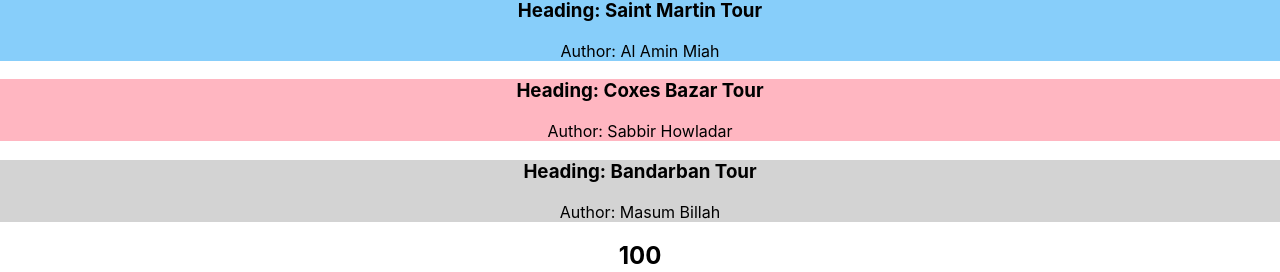
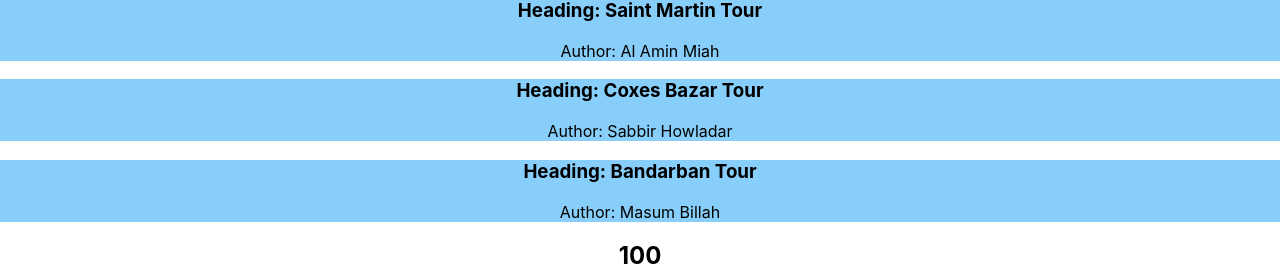
Before and after one commit to AlAminMiah4274/reactConceptPractice, a React (Create React App) app: page / in a window 1280 px wide. Shown: the part 235-507 px from the top of the page. Built offline with nearby package versions, Linux system fonts and the light colour scheme; no server answers.

Commit message:
done some changes

```diff
--- a/src/App.js
+++ b/src/App.js
@@ -23,34 +23,16 @@ const Blog = () => {
   return (
     <div>
       <h1>Parent Blog</h1>
-      <BlogOne heading={'Saint Martin Tour'} author={'Al Amin Miah'}></BlogOne>
-      <BlogTwo heading={'Coxes Bazar Tour'} author={'Sabbir Howladar'}></BlogTwo>
-      <BlogThree heading={'Bandarban Tour'} author={'Masum Billah'}></BlogThree>
+      <BlogDescription heading={'Saint Martin Tour'} author={'Al Amin Miah'}></BlogDescription>
+      <BlogDescription heading={'Coxes Bazar Tour'} author={'Sabbir Howladar'}></BlogDescription>
+      <BlogDescription heading={'Bandarban Tour'} author={'Masum Billah'}></BlogDescription>
     </div>
   );
 }
 
-const BlogOne = (props) => {
+const BlogDescription = (props) => {
   return (
     <div style={{ backgroundColor: 'lightskyblue' }}>
-      <h3>Heading: {props.heading}</h3>
-      <p>Author: {props.author}</p>
-    </div>
-  );
-}
-
-const BlogTwo = (props) => {
-  return (
-    <div style={{ backgroundColor: 'lightpink' }}>
-      <h3>Heading: {props.heading}</h3>
-      <p>Author: {props.author}</p>
-    </div>
-  );
-}
-
-const BlogThree = (props) => {
-  return (
-    <div style={{ backgroundColor: 'lightgray' }}>
       <h3>Heading: {props.heading}</h3>
       <p>Author: {props.author}</p>
     </div>
```
